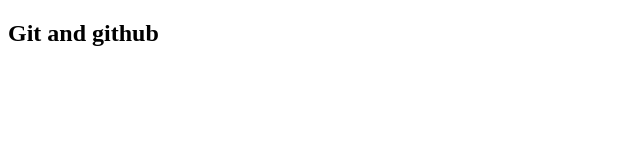
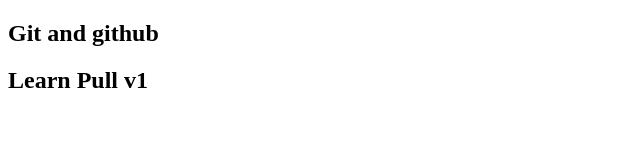
Before and after one commit to Muhammad-Achir/git-niomic, a plain HTML site: page index.html in a window 1280 px wide. Shown: the whole page, without its empty margins (0-640 px from the left). Drawn offline with Linux system fonts and the light colour scheme.

Commit message:
Learn Pull index.html

```diff
--- a/index.html
+++ b/index.html
@@ -6,5 +6,6 @@
   </head>
   <body>
     <h2>Git and github</h2>
+    <h2>Learn Pull v1</h2>
   </body>
 </html>
```
